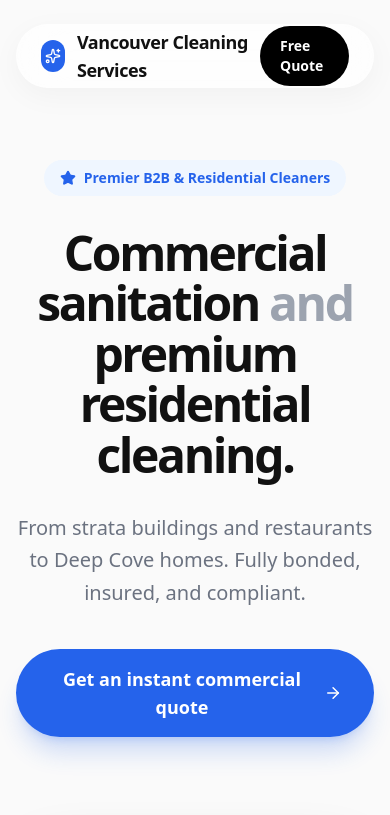
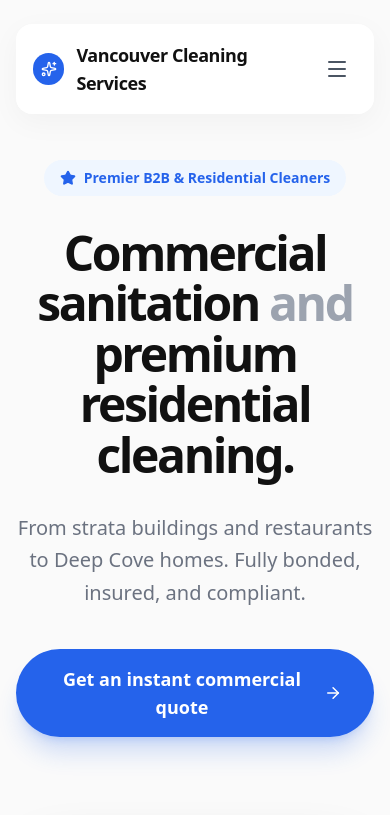
Before and after one commit to cam1352/vancouver-cleaning-2, a Next.js app: page / in a window 390 px wide. Shown: the top 815 px of the page. Built offline with nearby package versions, Linux system fonts and the light colour scheme.

Commit message:
Add responsive mobile hamburger dashboard with translation widget

```diff
--- a/src/app/page.tsx
+++ b/src/app/page.tsx
@@ -1,7 +1,7 @@
 import Link from 'next/link';
 import { Sparkles, Calendar, ArrowRight, Star, ShieldCheck, MapPin, Building, Globe } from 'lucide-react';
 import Image from 'next/image';
-import GoogleTranslate from '@/components/GoogleTranslate';
+import Header from '@/components/Header';
 import servicesData from '@/data/services.json';
 import locationsData from '@/data/locations.json';
 
@@ -9,28 +9,7 @@ export default function Home() {
   return (
     <div className="min-h-screen bg-[#fafafa] text-[#111] font-sans selection:bg-blue-600 selection:text-white pb-32">
       {/* Floating Glass Header */}
-      <div className="fixed top-6 left-0 right-0 z-50 px-4 flex justify-center">
-        <header className="w-full max-w-5xl bg-white/70 backdrop-blur-xl border border-white/20 shadow-[0_8px_30px_rgb(0,0,0,0.04)] rounded-full h-16 flex items-center justify-between px-6">
-          <div className="flex items-center gap-3 font-bold tracking-tight text-lg">
-            <div className="w-8 h-8 bg-blue-600 rounded-full flex items-center justify-center text-white">
-              <Sparkles className="w-4 h-4" />
-            </div>
-            Vancouver Cleaning Services
-          </div>
-          <nav className="hidden md:flex gap-6 text-sm font-medium text-gray-500">
-            <Link href="#commercial" className="hover:text-black transition">Commercial</Link>
-            <Link href="#residential" className="hover:text-black transition">Residential</Link>
-            <Link href="/faq" className="hover:text-black transition">FAQ</Link>
-            <Link href="/blog" className="hover:text-black transition">Blog</Link>
-          </nav>
-          <div className="flex items-center gap-4">
-            <GoogleTranslate className="hidden sm:block" />
-            <Link href="/book" className="bg-black text-white px-5 py-2.5 rounded-full text-sm font-semibold hover:scale-105 hover:bg-blue-600 transition-all duration-300">
-              Free Quote
-            </Link>
-          </div>
-        </header>
-      </div>
+      <Header title="Vancouver Cleaning Services" colorClass="bg-blue-600" />
 
       {/* Modern Hero Section */}
       <section className="pt-40 pb-20 px-4 flex flex-col items-center text-center">
--- /dev/null
+++ b/src/components/Header.tsx
@@ -0,0 +1,56 @@
+"use client";
+
+import { useState } from 'react';
+import Link from 'next/link';
+import { Sparkles, Menu, X } from 'lucide-react';
+import GoogleTranslate from './GoogleTranslate';
+
+export default function Header({ title, colorClass }: { title: string, colorClass: string }) {
+  const [isOpen, setIsOpen] = useState(false);
+
+  return (
+    <div className="fixed top-6 left-0 right-0 z-50 px-4 flex justify-center">
+      <header className="w-full max-w-5xl bg-white/90 backdrop-blur-xl border border-white/20 shadow-[0_8px_30px_rgb(0,0,0,0.04)] rounded-2xl md:rounded-full flex flex-col md:flex-row md:items-center justify-between p-4 md:px-6 md:h-16">
+        <div className="flex items-center justify-between w-full md:w-auto">
+          <div className="flex items-center gap-3 font-bold tracking-tight text-lg">
+            <div className={`w-8 h-8 ${colorClass} rounded-full flex items-center justify-center text-white`}>
+              <Sparkles className="w-4 h-4" />
+            </div>
+            {title}
+          </div>
+
+          <button
+            className="md:hidden p-2 text-gray-600"
+            onClick={() => setIsOpen(!isOpen)}
+          >
+            {isOpen ? <X className="w-6 h-6" /> : <Menu className="w-6 h-6" />}
+          </button>
+        </div>
+
+        <nav className={`${isOpen ? 'flex' : 'hidden'} md:flex flex-col md:flex-row gap-6 mt-6 md:mt-0 text-sm font-medium text-gray-500`}>
+          <Link href="#commercial" onClick={() => setIsOpen(false)} className="hover:text-black transition">Commercial</Link>
+          <Link href="#residential" onClick={() => setIsOpen(false)} className="hover:text-black transition">Residential</Link>
+          <Link href="/faq" onClick={() => setIsOpen(false)} className="hover:text-black transition">FAQ</Link>
+          <Link href="/blog" onClick={() => setIsOpen(false)} className="hover:text-black transition">Blog</Link>
+
+          {/* Mobile Only: Show Translate inside menu */}
+          <div className="md:hidden mt-2 pt-4 border-t border-gray-100 flex flex-col gap-4">
+            <p className="text-xs text-gray-400 font-bold uppercase">Language / Idioma</p>
+            <GoogleTranslate />
+            <Link href="/book" onClick={() => setIsOpen(false)} className={`mt-2 ${colorClass} text-white px-5 py-3 rounded-xl text-center font-bold`}>
+              Get Free Quote
+            </Link>
+          </div>
+        </nav>
+
+        {/* Desktop Only: Show Translate & Button on right */}
+        <div className="hidden md:flex items-center gap-4">
+          <GoogleTranslate />
+          <Link href="/book" className="bg-black text-white px-5 py-2.5 rounded-full text-sm font-semibold hover:scale-105 hover:bg-emerald-600 transition-all duration-300">
+            Free Quote
+          </Link>
+        </div>
+      </header>
+    </div>
+  );
+}
```
